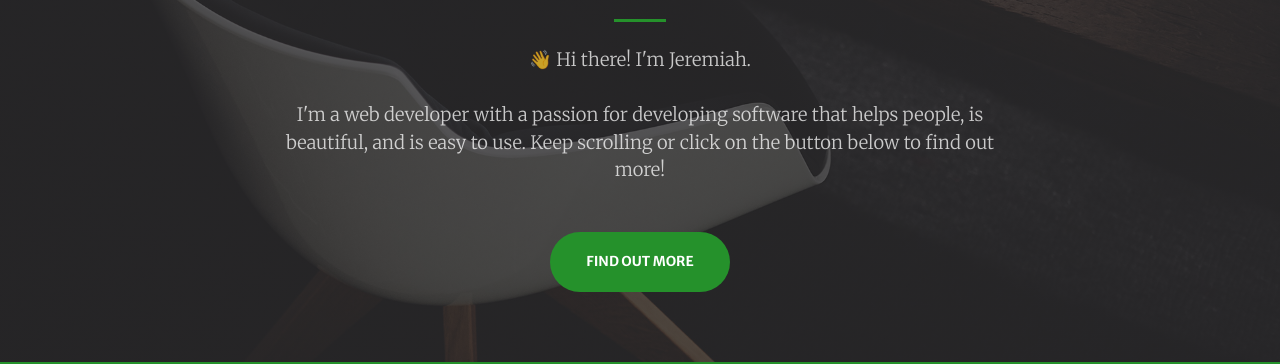
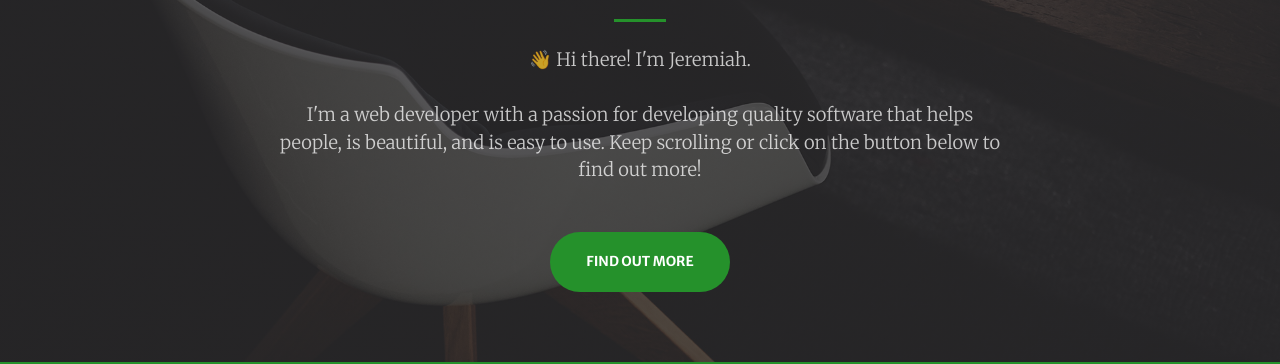
Before and after one commit to jrodden1/roddendev-brand, a Gatsby site: page / in a window 1280 px wide. Shown: the part 438-802 px from the top of the page. Built offline with nearby package versions, Linux system fonts and the light colour scheme; Gatsby itself is replaced by a stand-in of ours.

Commit message:
removed unused import; updated wording in header intro

```diff
--- a/src/components/header.js
+++ b/src/components/header.js
@@ -2,7 +2,6 @@ import React from "react"
 import Scrollspy from "react-scrollspy"
 import { Navbar, Nav } from "react-bootstrap"
 import Scroller from './scroller'
-import avatar from "../images/avatar.jpg"
 import Logo from './Logo.js'
 
 
@@ -55,8 +54,10 @@ export default class Header extends React.Component {
                 <hr className="divider my-4"/>
               </div>
               <div className="col-lg-8 align-self-baseline">
-                <p className="text-white-75 font-weight-light mb-5"><span role="img" aria-label="hand waving hello">👋</span> Hi there! I'm Jeremiah. <br/><br/> I'm a web developer with a passion for developing software that helps people,
-                is beautiful, and is easy to use. Keep scrolling or click on the button below to find out more!
+                <p className="text-white-75 font-weight-light mb-5">
+                  <span role="img" aria-label="hand waving hello">👋</span> Hi there! I'm Jeremiah. <br/><br/>
+                  I'm a web developer with a passion for developing quality software that helps people,
+                  is beautiful, and is easy to use.  Keep scrolling or click on the button below to find out more!
                 </p>
                 <a className="btn btn-primary btn-xl js-scroll-trigger" href="#why" onClick={Scroller.handleAnchorScroll}>Find Out More</a>
               </div>
```
